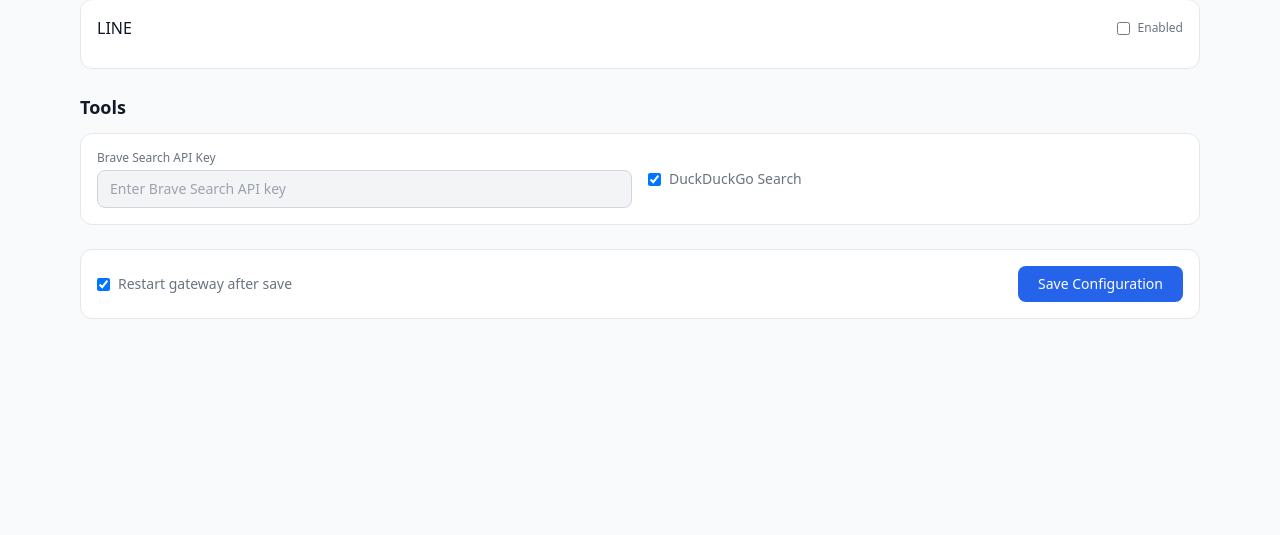
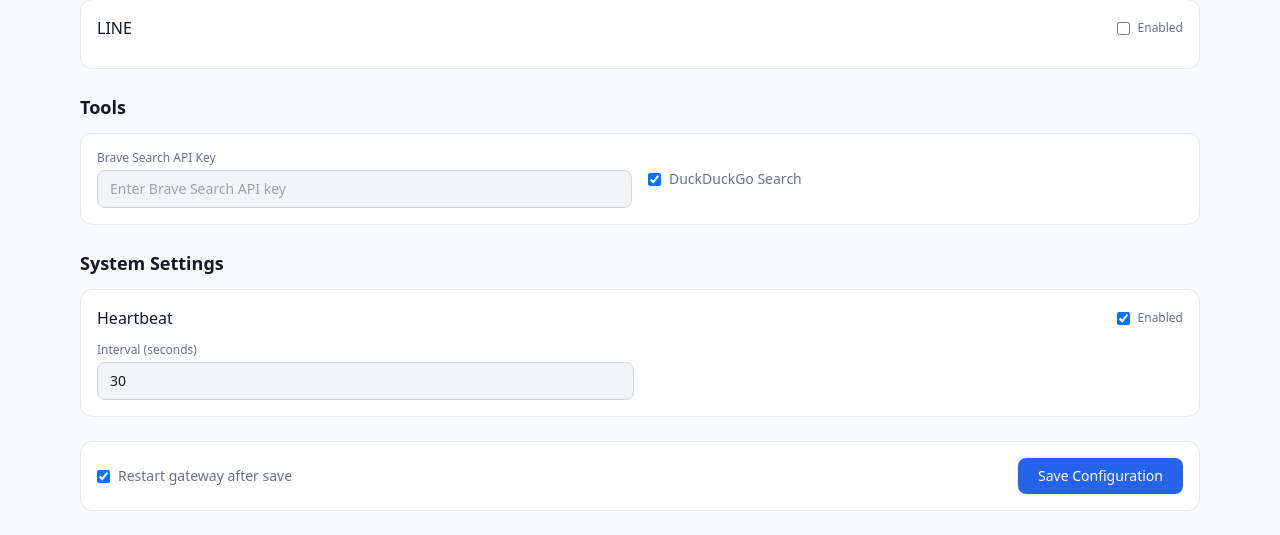
Before and after one commit to quangnd0512/picoclaw-railway-template, a Python web app: template templates/index.html in a window 1280 px wide. Shown: the part 1984-2519 px from the top of the page. Before the commit the page ends 2303 px from the top, so only its background shows below. Run offline with Jinja, Linux system fonts and the light colour scheme; the template is opened without the code that fills it, so the values that code supplies are empty; some libraries are stand-ins or nearby versions.

Commit message:
feat: allow config heartbeat

```diff
--- a/templates/index.html
+++ b/templates/index.html
@@ -301,6 +301,26 @@
             </div>
           </div>
         </section>
+        <section>
+          <h2 class="text-lg font-semibold mb-3">System Settings</h2>
+          <div class="bg-white border border-gray-200 dark:bg-gray-900 dark:border-gray-800 rounded-xl p-4">
+            <div class="flex items-center justify-between mb-3">
+              <h3 class="font-medium">Heartbeat</h3>
+              <label class="flex items-center gap-2 cursor-pointer">
+                <input type="checkbox" class="rounded bg-gray-100 border-gray-300 dark:bg-gray-800 dark:border-gray-600" x-model="config.heartbeat.enabled">
+                <span class="text-xs text-gray-500 dark:text-gray-400">Enabled</span>
+              </label>
+            </div>
+            <div class="grid grid-cols-1 md:grid-cols-2 gap-3" x-show="config.heartbeat.enabled">
+              <div>
+                <label class="block text-xs text-gray-500 mb-1">Interval (seconds)</label>
+                <input type="number" min="1" class="w-full bg-gray-100 border border-gray-300 dark:bg-gray-800 dark:border-gray-700 rounded-lg px-3 py-2 text-sm focus:outline-none focus:ring-1 focus:ring-blue-500"
+                       x-model.number="config.heartbeat.interval">
+              </div>
+            </div>
+          </div>
+        </section>
+
 
         <div class="flex items-center justify-between bg-white border border-gray-200 dark:bg-gray-900 dark:border-gray-800 rounded-xl p-4">
           <label class="flex items-center gap-2">
```
